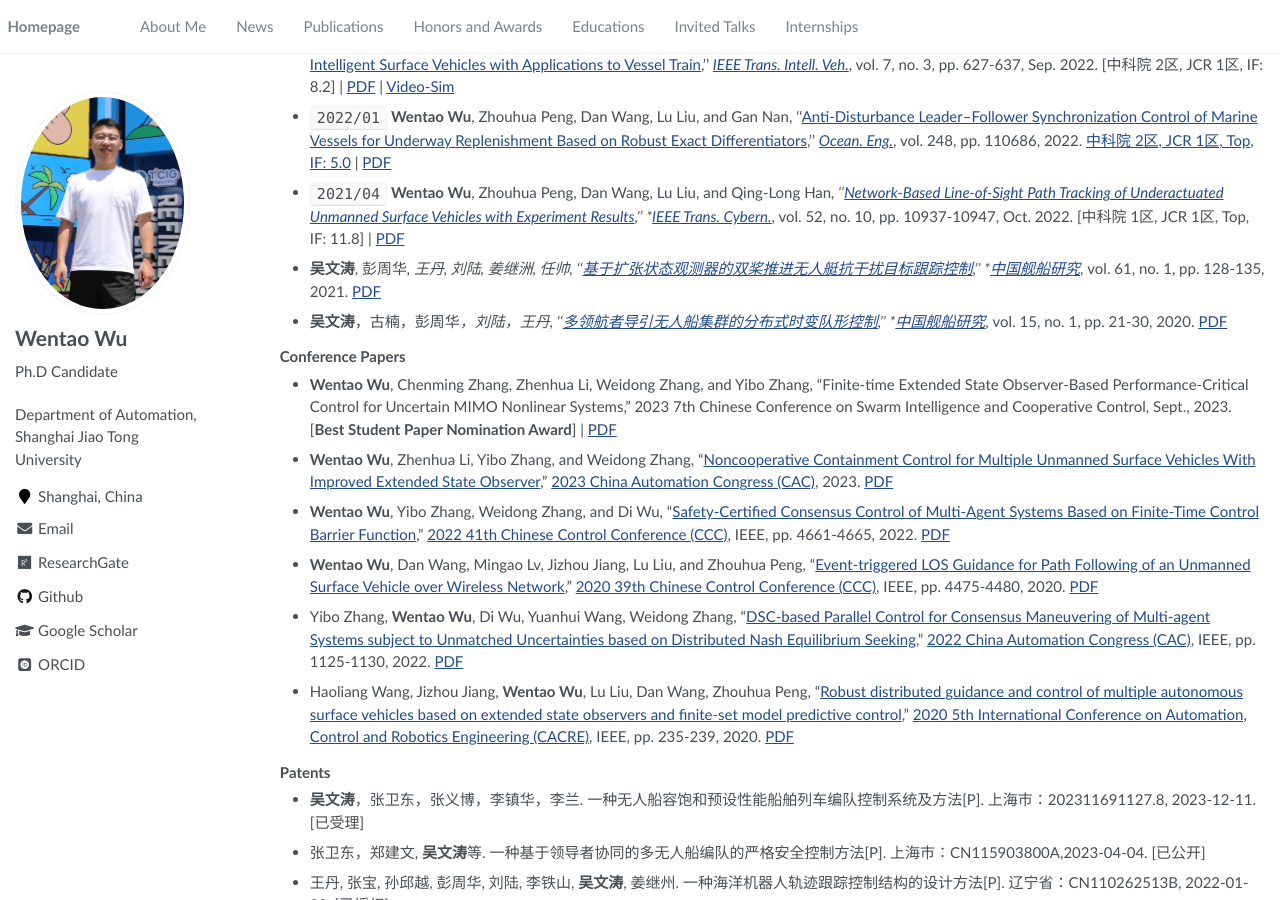
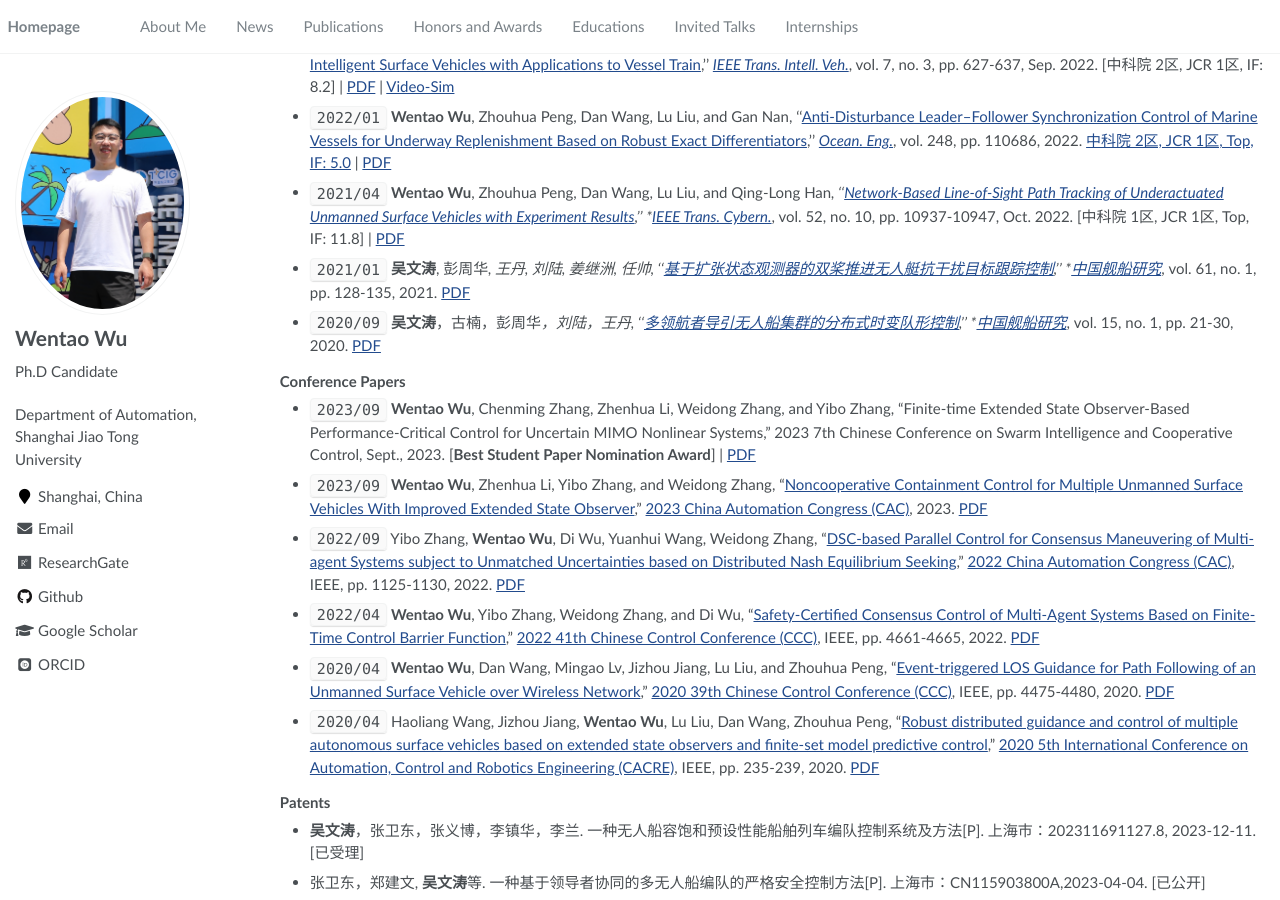
Before and after one commit to wwtsjtu/wwt.github.io, a Jekyll site: the page built from _pages/about.md, in a window 1280 px wide and 900 px high, scrolled down 4348 px. Built offline with Jekyll 4.4.1, drawn with Linux system fonts in a browser that asks for light colours; some web fonts are replaced.

Commit message:
Update about.md

```diff
--- a/_pages/about.md
+++ b/_pages/about.md
@@ -168,22 +168,22 @@ My research interest includes neural machine translation and computer vision. I
 
 - ``2021/04`` **Wentao Wu**, Zhouhua Peng, Dan Wang, Lu Liu, and Qing-Long Han*, ''[Network-Based Line-of-Sight Path Tracking of Underactuated Unmanned Surface Vehicles with Experiment Results](https://ieeexplore.ieee.org/abstract/document/9440777),'' *[IEEE Trans. Cybern.](https://ieeexplore.ieee.org/xpl/RecentIssue.jsp?punumber=6221036)*, vol. 52, no. 10, pp. 10937-10947, Oct. 2022. [中科院 1区, JCR 1区, Top, IF: 11.8] \| [PDF](/assets/papers/SCI/WuWentao-2021-IEEE-TCYB.pdf)
 
-- **吴文涛**, 彭周华*, 王丹, 刘陆, 姜继洲, 任帅, ''[基于扩张状态观测器的双桨推进无人艇抗干扰目标跟踪控制](http://www.ship-research.com/cn/article/doi/10.19693/j.issn.1673-3185.01665?viewType=HTML),'' *[中国舰船研究](http://zgjcyj.xml-journal.net/index.htm)*, vol. 61, no. 1, pp. 128-135, 2021. [PDF](/assets/papers/ZWHX/J-核心-2020-WuWentao-中国舰船研究a.pdf)
+- ``2021/01`` **吴文涛**, 彭周华*, 王丹, 刘陆, 姜继洲, 任帅, ''[基于扩张状态观测器的双桨推进无人艇抗干扰目标跟踪控制](http://www.ship-research.com/cn/article/doi/10.19693/j.issn.1673-3185.01665?viewType=HTML),'' *[中国舰船研究](http://zgjcyj.xml-journal.net/index.htm)*, vol. 61, no. 1, pp. 128-135, 2021. [PDF](/assets/papers/ZWHX/J-核心-2020-WuWentao-中国舰船研究a.pdf)
 
-- **吴文涛**，古楠，彭周华*，刘陆，王丹, ''[多领航者导引无人船集群的分布式时变队形控制](https://web.archive.org/web/20201126111532id_/http://html.rhhz.net/ZGJCYJ/html/2020-1-21.htm),'' *[中国舰船研究](http://zgjcyj.xml-journal.net/index.htm)*, vol. 15, no. 1, pp. 21-30, 2020. [PDF](/assets/papers/ZWHX/J-核心-2020-WuWentao-中国舰船研究b.pdf)
+- ``2020/09`` **吴文涛**，古楠，彭周华*，刘陆，王丹, ''[多领航者导引无人船集群的分布式时变队形控制](https://web.archive.org/web/20201126111532id_/http://html.rhhz.net/ZGJCYJ/html/2020-1-21.htm),'' *[中国舰船研究](http://zgjcyj.xml-journal.net/index.htm)*, vol. 15, no. 1, pp. 21-30, 2020. [PDF](/assets/papers/ZWHX/J-核心-2020-WuWentao-中国舰船研究b.pdf)
 
 ### Conference Papers
-- **Wentao Wu**, Chenming Zhang, Zhenhua Li, Weidong Zhang, and Yibo Zhang, "Finite-time Extended State Observer-Based Performance-Critical Control for Uncertain MIMO Nonlinear Systems," 2023 7th Chinese Conference on Swarm Intelligence and Cooperative Control, Sept., 2023. [**Best Student Paper Nomination Award**] \| [PDF](/assets/papers/EI/2023-CCSICC.pdf)
+- ``2023/09`` **Wentao Wu**, Chenming Zhang, Zhenhua Li, Weidong Zhang, and Yibo Zhang, "Finite-time Extended State Observer-Based Performance-Critical Control for Uncertain MIMO Nonlinear Systems," 2023 7th Chinese Conference on Swarm Intelligence and Cooperative Control, Sept., 2023. [**Best Student Paper Nomination Award**] \| [PDF](/assets/papers/EI/2023-CCSICC.pdf)
 
-- **Wentao Wu**, Zhenhua Li, Yibo Zhang, and Weidong Zhang, "[Noncooperative Containment Control for Multiple Unmanned Surface Vehicles With Improved Extended State Observer](https://review.cacpaper.com/914/paper)," [2023 China Automation Congress (CAC)](https://ieeexplore.ieee.org/xpl/conhome/10054511/proceeding), 2023. [PDF](/assets/papers/EI/2023-CAC.pdf)
+- ``2023/09`` **Wentao Wu**, Zhenhua Li, Yibo Zhang, and Weidong Zhang, "[Noncooperative Containment Control for Multiple Unmanned Surface Vehicles With Improved Extended State Observer](https://review.cacpaper.com/914/paper)," [2023 China Automation Congress (CAC)](https://ieeexplore.ieee.org/xpl/conhome/10054511/proceeding), 2023. [PDF](/assets/papers/EI/2023-CAC.pdf)
 
-- **Wentao Wu**, Yibo Zhang, Weidong Zhang, and Di Wu, "[Safety-Certified Consensus Control of Multi-Agent Systems Based on Finite-Time Control Barrier Function](https://ieeexplore.ieee.org/abstract/document/9902172),” [2022 41th Chinese Control Conference (CCC)](https://ieeexplore.ieee.org/xpl/conhome/9901509/proceeding), IEEE, pp. 4661-4665, 2022. [PDF](/assets/papers/EI/2022-CCC.pdf)
+- ``2022/09`` Yibo Zhang, **Wentao Wu**, Di Wu, Yuanhui Wang, Weidong Zhang, "[DSC-based Parallel Control for Consensus Maneuvering of Multi-agent Systems subject to Unmatched Uncertainties based on Distributed Nash Equilibrium Seeking](https://ieeexplore.ieee.org/abstract/document/10056005),” [2022 China Automation Congress (CAC)](https://ieeexplore.ieee.org/xpl/conhome/10054511/proceeding), IEEE, pp. 1125-1130, 2022. [PDF](/assets/papers/EI/ZhangYibo-2022-CAC.pdf)
 
-- **Wentao Wu**, Dan Wang, Mingao Lv, Jizhou Jiang, Lu Liu, and Zhouhua Peng, "[Event-triggered LOS Guidance for Path Following of an Unmanned Surface Vehicle over Wireless Network](https://ieeexplore.ieee.org/abstract/document/9189015),” [2020 39th Chinese Control Conference (CCC)](https://ieeexplore.ieee.org/xpl/conhome/9181388/proceeding), IEEE, pp. 4475-4480, 2020. [PDF](/assets/papers/EI/2020-CCC.pdf)
+- ``2022/04`` **Wentao Wu**, Yibo Zhang, Weidong Zhang, and Di Wu, "[Safety-Certified Consensus Control of Multi-Agent Systems Based on Finite-Time Control Barrier Function](https://ieeexplore.ieee.org/abstract/document/9902172),” [2022 41th Chinese Control Conference (CCC)](https://ieeexplore.ieee.org/xpl/conhome/9901509/proceeding), IEEE, pp. 4661-4665, 2022. [PDF](/assets/papers/EI/2022-CCC.pdf)
 
-- Yibo Zhang, **Wentao Wu**, Di Wu, Yuanhui Wang, Weidong Zhang, "[DSC-based Parallel Control for Consensus Maneuvering of Multi-agent Systems subject to Unmatched Uncertainties based on Distributed Nash Equilibrium Seeking](https://ieeexplore.ieee.org/abstract/document/10056005),” [2022 China Automation Congress (CAC)](https://ieeexplore.ieee.org/xpl/conhome/10054511/proceeding), IEEE, pp. 1125-1130, 2022. [PDF](/assets/papers/EI/ZhangYibo-2022-CAC.pdf)
+- ``2020/04`` **Wentao Wu**, Dan Wang, Mingao Lv, Jizhou Jiang, Lu Liu, and Zhouhua Peng, "[Event-triggered LOS Guidance for Path Following of an Unmanned Surface Vehicle over Wireless Network](https://ieeexplore.ieee.org/abstract/document/9189015),” [2020 39th Chinese Control Conference (CCC)](https://ieeexplore.ieee.org/xpl/conhome/9181388/proceeding), IEEE, pp. 4475-4480, 2020. [PDF](/assets/papers/EI/2020-CCC.pdf)
 
-- Haoliang Wang, Jizhou Jiang, **Wentao Wu**, Lu Liu, Dan Wang, Zhouhua Peng, "[Robust distributed guidance and control of multiple autonomous surface vehicles based on extended state observers and finite-set model predictive control](https://ieeexplore.ieee.org/abstract/document/9230166),” [2020 5th International Conference on Automation, Control and Robotics Engineering (CACRE)](https://ieeexplore.ieee.org/xpl/conhome/9229471/proceeding), IEEE, pp. 235-239, 2020. [PDF](/assets/papers/EI/WangHaoliang-2020-CACRE.pdf)
+- ``2020/04`` Haoliang Wang, Jizhou Jiang, **Wentao Wu**, Lu Liu, Dan Wang, Zhouhua Peng, "[Robust distributed guidance and control of multiple autonomous surface vehicles based on extended state observers and finite-set model predictive control](https://ieeexplore.ieee.org/abstract/document/9230166),” [2020 5th International Conference on Automation, Control and Robotics Engineering (CACRE)](https://ieeexplore.ieee.org/xpl/conhome/9229471/proceeding), IEEE, pp. 235-239, 2020. [PDF](/assets/papers/EI/WangHaoliang-2020-CACRE.pdf)
 
 ### Patents
 
```
